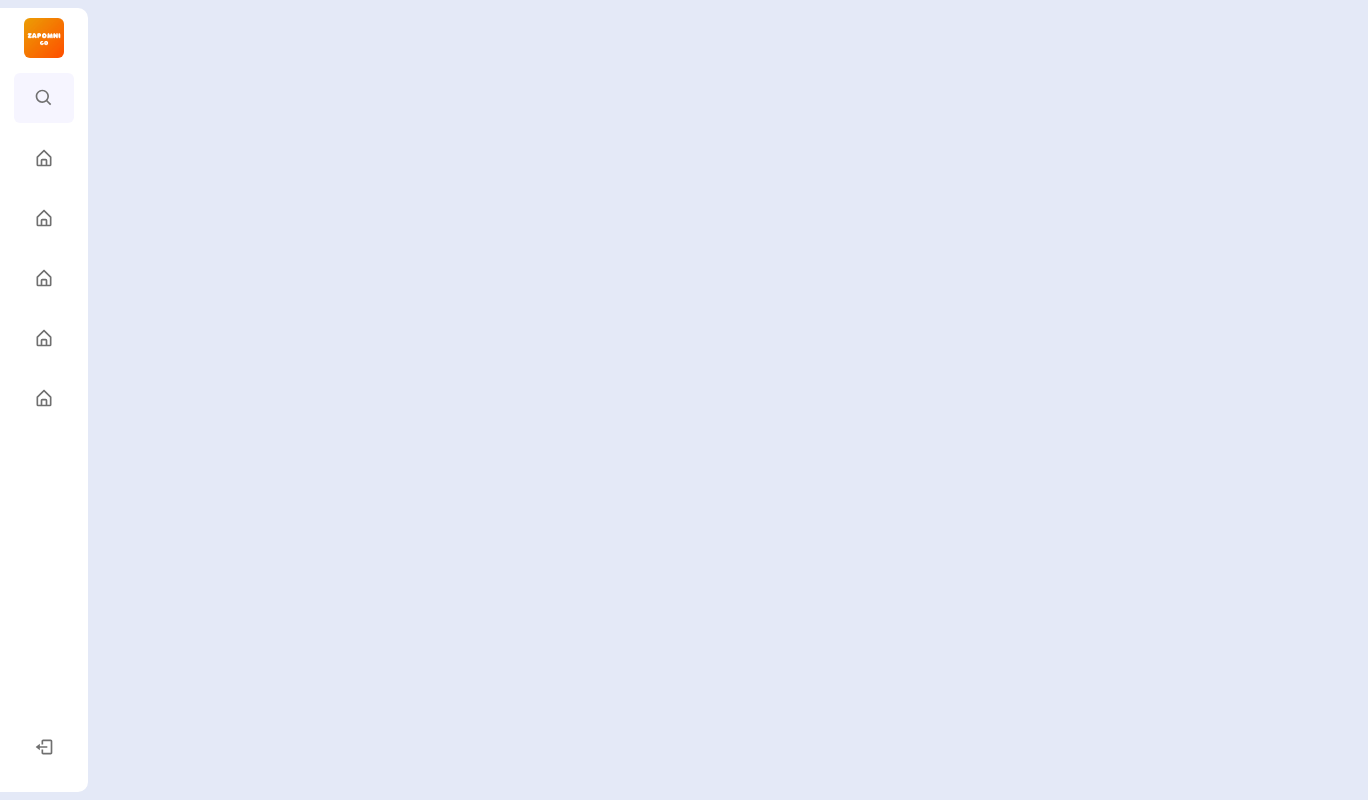
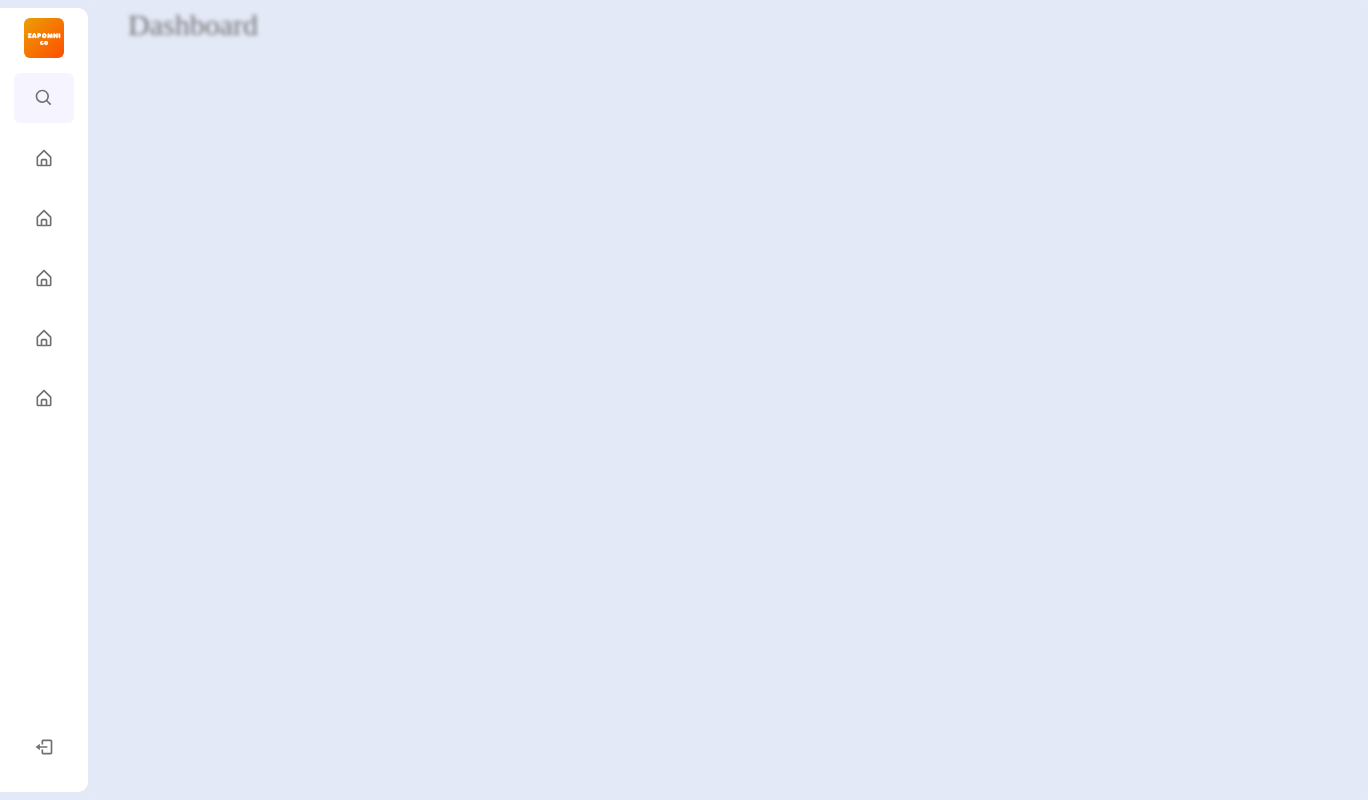
Before and after one commit to ZapomniGo/zapomnigo-client, a React (Vite) app: page / in a window 1280 px wide. Shown: the whole page, 1368 px wide, since content can reach past the window. Built offline with nearby package versions, Linux system fonts and the light colour scheme.

Commit message:
fix background positioning

```diff
--- a/src/App.tsx
+++ b/src/App.tsx
@@ -1,9 +1,11 @@
 import { Navigation } from "./app-components/Navigation/Navigation";
+import { Dashboard } from "./app-components/Dashboard/Dashboard";
 
 export const App = () => {
   return (
     <>
       <Navigation/>
+      <Dashboard/>
     </>
   );
 };
--- /dev/null
+++ b/src/app-components/Dashboard/Dashboard.tsx
@@ -0,0 +1,9 @@
+export const Dashboard = () => {
+    return(
+        <section className="home">
+            <div className="text">
+                Dashboard
+            </div>
+        </section>
+    )
+}
--- /dev/null
+++ b/src/app-components/Dashboard/dashboard.scss
@@ -0,0 +1,17 @@
+.home{
+    position: relative;
+    left: 88px;
+    height: 100vh;
+    width: 100%;
+    background: var(--body-color);
+    transition: var(--tran-05);
+    filter: blur(2px);
+
+}
+
+.home .text {
+    font-size: 30px;
+    font-weight: 500;
+    color: var(--text-color);
+    padding: 8px 40px;
+}
--- a/src/app-components/Navigation/Navigation.tsx
+++ b/src/app-components/Navigation/Navigation.tsx
@@ -36,7 +36,6 @@ export const Navigation = () => {
     return(
         <div className="navigation_bar" >
             <RxHamburgerMenu className = "menu-mobile" onClick={handleHamburgerClick} />
-            <div className="fix">
             <nav
                 className={`sidebar ${sidebarOpen ? "" : "close"}`}
                 onMouseEnter={handleMouseEnter}
@@ -118,31 +117,9 @@ export const Navigation = () => {
                                 <span className="text nav-text">Logout</span>
                             </a>
                         </li>
-
-                        {/* <li className="mode">
-                            <div className="moon-sun">
-                                <i className="moon">
-                                    <BiMoon/>
-                                </i>
-                                <i className="sun">
-                                    <BiSun/>
-                                </i>
-                            </div>
-                            <span className="mode-text text"> Dark Mode</span>
-                            <div className="toggle-switch">
-                                <span className="switch"></span>
-                            </div>
-                        </li> */}
                     </div>
                 </div>
             </nav>
-            </div>
-
-            {/* <section className="home">
-                <div className="text">
-                    Dashboard
-                </div>
-            </section> */}
         </div>
     )
 
--- a/src/app-components/Navigation/navigation.scss
+++ b/src/app-components/Navigation/navigation.scss
@@ -1,17 +1,4 @@
-:root{
-    --body-color: #E4E9F7;
-    --sidebar-color: #fff;
-    --primary-color: #695CFE;
-    --primary-color-light: #F6F5FF;
-    --toggle-color: #DDD;
-    --text-color: #707070;
 
-    --tran-02: all 0.2s ease;
-    --tran-03: all 0.3s ease;
-    --tran-04: all 0.4s ease;
-    --tran-05: all 0.5s ease;
-
-}
 //reusable code
 body{
     height: 100vh;
@@ -238,26 +225,15 @@ header .image-text .header-text{
 
 
 //DASHBOARD
-.home{
-    position: relative;
-    left: 250px;
-    height: 100vh;
-    width: calc(100% - 250px);
-    background: var(--body-color);
-    transition: var(--tran-05);
-}
 
-.home .text {
-    font-size: 30px;
-    font-weight: 500;
-    color: var(--text-color);
-    padding: 8px 40px;
-}
 
-.sidebar.close ~ .home{
-    left: 88px;
-    width: calc(100% - 88px);
-}
+// .sidebar.close ~ .home{
+//     left: 88px;
+//     width: calc(100% - 88px);
+// }
+
+
+
 .menu-mobile {
     display: none;
 }
--- a/src/app.scss
+++ b/src/app.scss
@@ -4,3 +4,19 @@
   box-sizing: border-box;
   transition: .5s;
 }
+
+
+:root{
+  --body-color: #E4E9F7;
+  --sidebar-color: #fff;
+  --primary-color: #695CFE;
+  --primary-color-light: #F6F5FF;
+  --toggle-color: #DDD;
+  --text-color: #707070;
+
+  --tran-02: all 0.2s ease;
+  --tran-03: all 0.3s ease;
+  --tran-04: all 0.4s ease;
+  --tran-05: all 0.5s ease;
+
+}
--- a/src/index.scss
+++ b/src/index.scss
@@ -1,3 +1,4 @@
 @import "./app.scss";
 @import "./app-components/Registration/Registration.scss";
-@import "./app-components/Navigation/navigation.scss"
+@import "./app-components/Navigation/navigation.scss";
+@import "./app-components/Dashboard/dashboard.scss";
```
